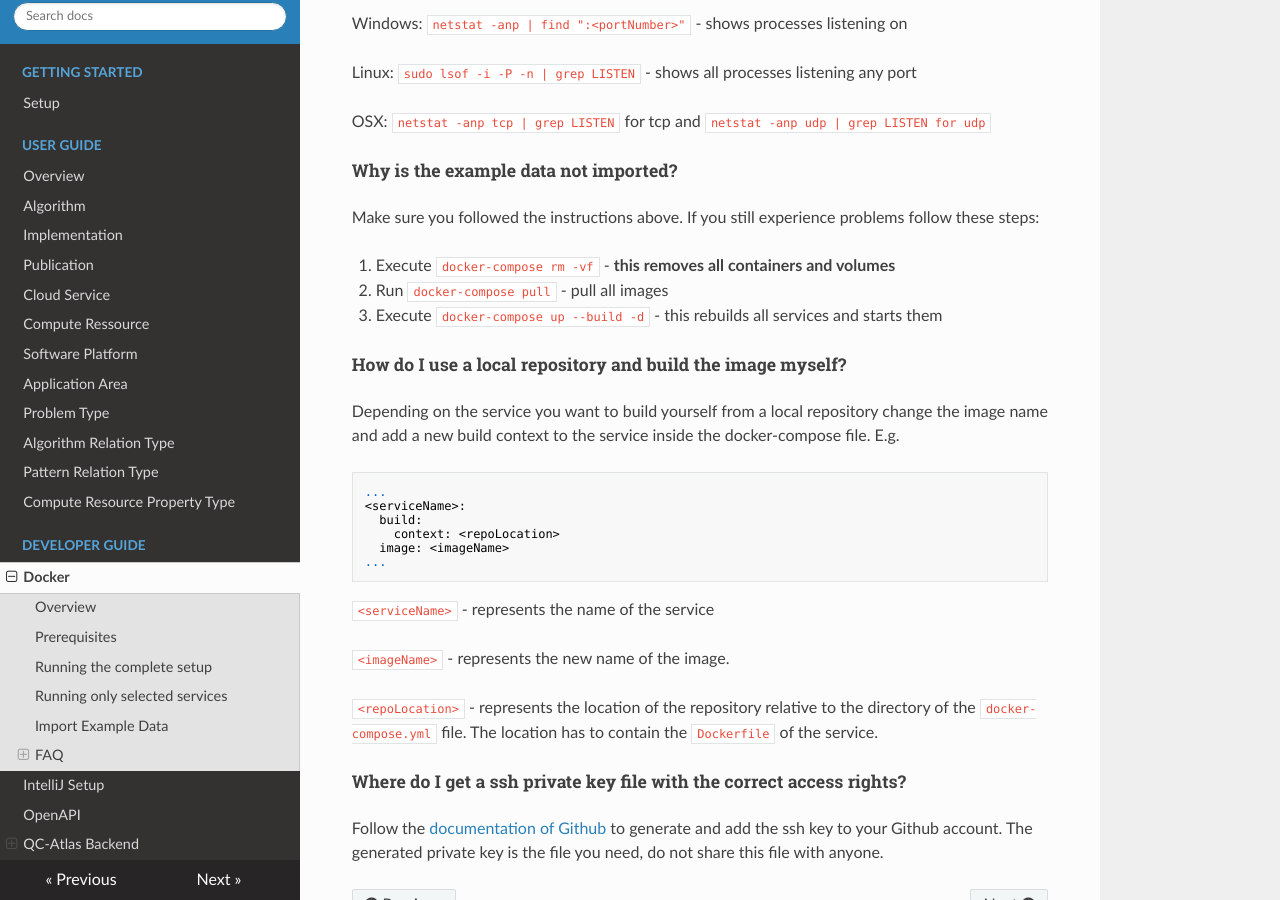
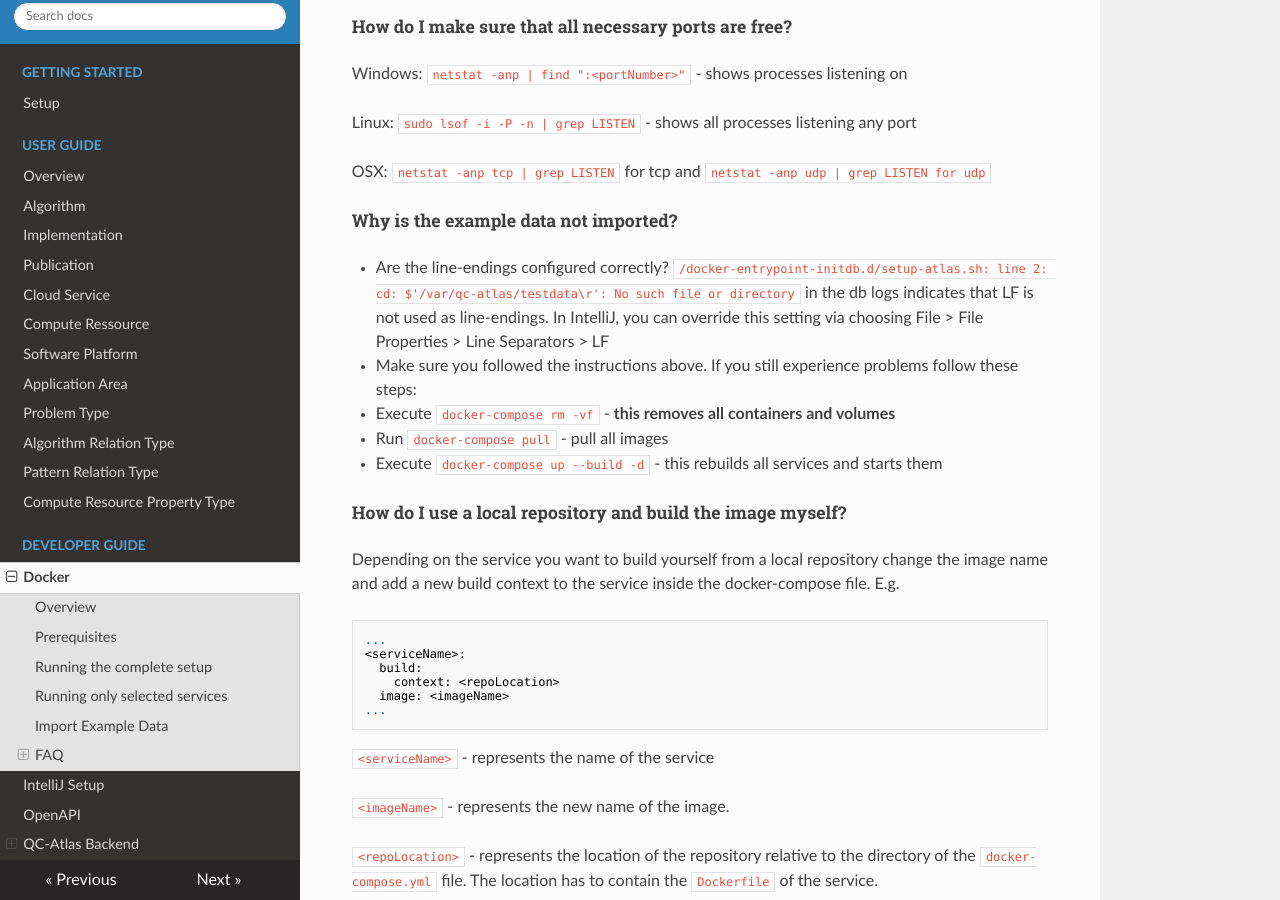
Before and after one commit to UST-QuAntiL/quantil-docs, an MkDocs documentation site: the page built from docs/developer-guide/docker.md, in a window 1280 px wide and 900 px high, scrolled down 2279 px. Built offline with MkDocs 1.6.1, drawn with Linux system fonts in a browser that asks for light colours; nearby versions of some CDN libraries; some of the changed text lies outside the part shown.

Commit message:
add docs for trouble with line endings

```diff
--- a/docs/developer-guide/docker.md
+++ b/docs/developer-guide/docker.md
@@ -35,7 +35,9 @@ Make sure all prerequisites above are met bevorhand and that all necessary ports
 
 1. Navigate inside the root directory of the [quantil-docker repository](https://github.com/UST-QuAntiL/quantil-docker)
 2. Execute `docker-compose pull` - pulls the most recent version of all images
-3. Execute `docker-compose up -d` - starts all services in the background
+3. Execute `docker-compose build db`
+4. Starting the DB first: `docker-compose up -d db`
+5. Execute `docker-compose up -d` - starts all remaining services in the background
 
 To check if everything is running correctly use the command `docker ps -a` for a list of all running containers and their corresponding containerIds.
 
@@ -77,7 +79,11 @@ OSX: `netstat -anp tcp | grep LISTEN` for tcp and `netstat -anp udp | grep LISTE
 
 
 ##### Why is the example data not imported?
-Make sure you followed the instructions above. If you still experience problems follow these steps:
+
+- Are the line-endings configured correctly?
+`/docker-entrypoint-initdb.d/setup-atlas.sh: line 2: cd: $'/var/qc-atlas/testdata\r': No such file or directory` in the db logs indicates that LF is not used as line-endings. In IntelliJ, you can override this setting via choosing File > File Properties > Line Separators > LF
+
+- Make sure you followed the instructions above. If you still experience problems follow these steps:
 
 1. Execute `docker-compose rm -vf` - **this removes all containers and volumes**
 2. Run `docker-compose pull` - pull all images
```
